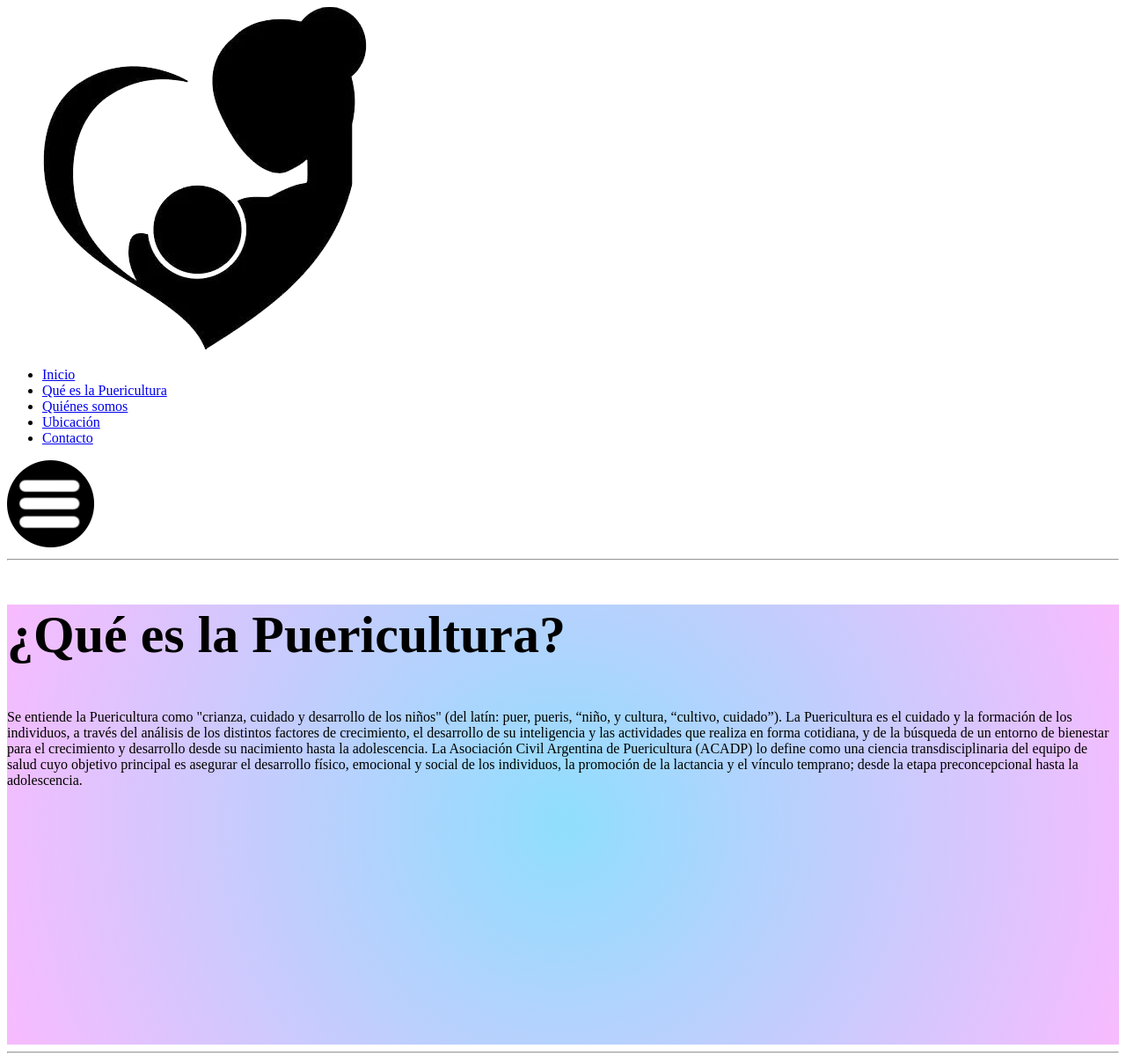
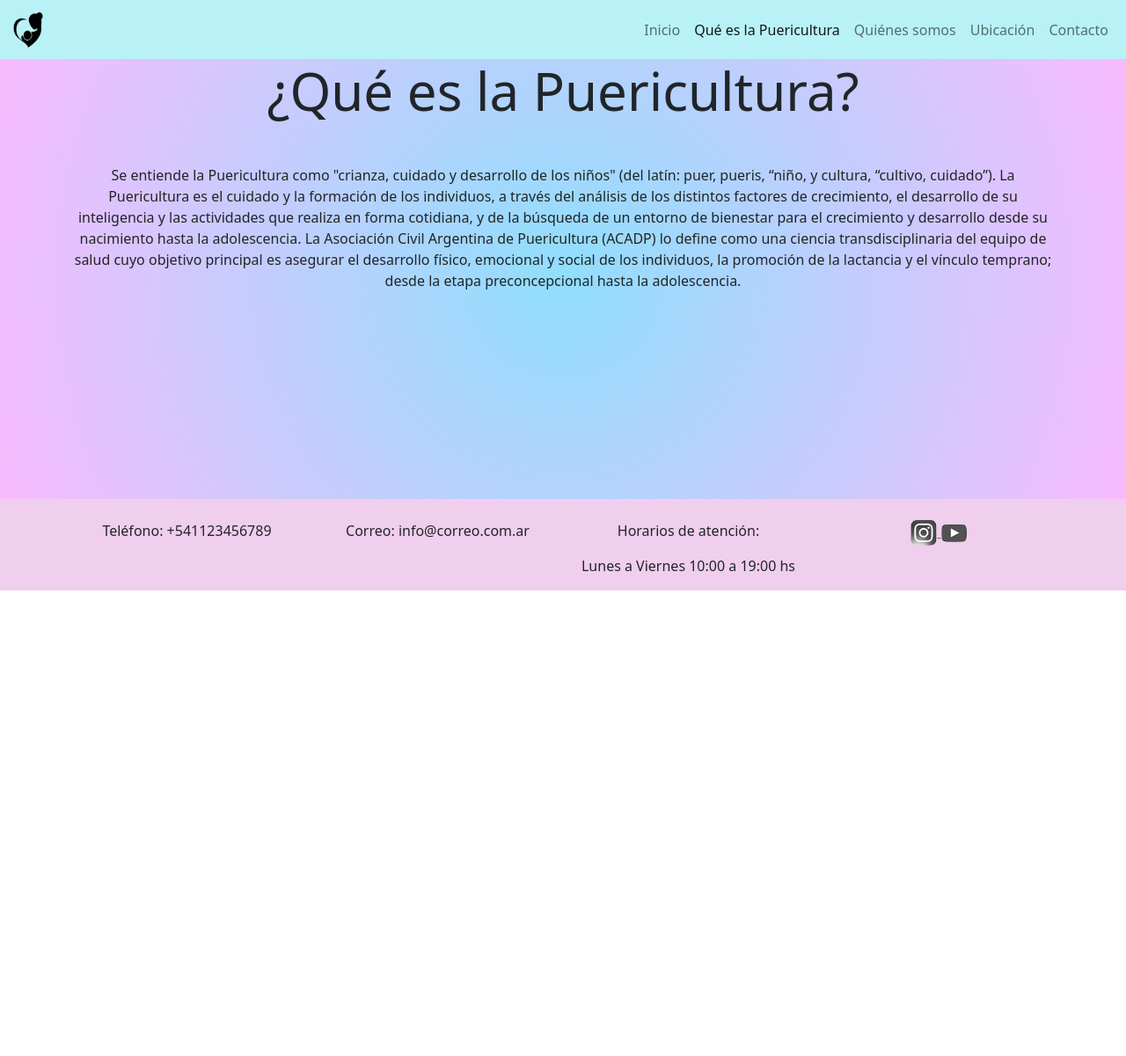
Before and after one commit to jerePerez/puericultura, a plain HTML site: page pages/significado.html in a window 1280 px wide. Shown: the top 1200 px of the page at 88% size. After the commit the page ends 800 px from the top, so only its background shows below. Drawn offline with nearby package versions, Linux system fonts and the light colour scheme.

Commit message:
se agregaron pag quienes y que es

```diff
--- a/pages/significado.html
+++ b/pages/significado.html
@@ -1,87 +1,98 @@
 <!DOCTYPE html>
-<html lang="es">
+<html lang="en">
 
 <head>
-    <meta charset="UTF-8" />
-    <meta http-equiv="X-UA-Compatible" content="IE=edge" />
-    <meta name="viewport" content="width=device-width, initial-scale=1.0" />
-    <title>Puericultura - Inicio</title>
-    <link rel="shortcut icon" href="../assets/favicon.png" />
+    <meta charset="UTF-8">
+    <meta http-equiv="X-UA-Compatible" content="IE=edge">
+    <meta name="viewport" content="width=device-width, initial-scale=1.0">
+    <title>Qué es</title>
+    <link rel="shortcut icon" href="../assets/favicon.png">
+    <link href="https://cdn.jsdelivr.net/npm/bootstrap@5.2.0-beta1/dist/css/bootstrap.min.css" rel="stylesheet">
+    <script src="https://cdn.jsdelivr.net/npm/bootstrap@5.2.0-beta1/dist/js/bootstrap.bundle.min.js"></script>
     <link rel="stylesheet" href="../css/style.css">
-    <link rel="preconnect" href="https://fonts.googleapis.com">
-    <link rel="preconnect" href="https://fonts.gstatic.com" crossorigin>
-    <link href="https://fonts.googleapis.com/css2?family=Rubik:wght@400;500&display=swap" rel="stylesheet">
 </head>
 
 <body>
-    <header class="header">
-        <div class="header__content">
-            <img src="../assets/img/logo.png" alt="logo sitio" class="imgLogo" />
-            <nav>
-                <ul class="content__navbar">
-                    <li>
-                        <a href="../index.html">Inicio </a>
+    <header class="sticky-top">
+        <nav class="navbar navbar-expand-lg" style="background-color: #b8f2f7;">
+            <div class="container-fluid">
+                <a class="navbar-brand" href="#">
+                    <img src="../assets/logo.png" alt="" width="40" height="40" class="d-inline-block align-text-top">
+                </a>
+                <button class="navbar-toggler" type="button" data-bs-toggle="collapse" data-bs-target="#navbarNav"
+                    aria-controls="navbarNav" aria-expanded="false" aria-label="Toggle navigation">
+                    <span class="navbar-toggler-icon"></span>
+                </button>
+                <div class="collapse navbar-collapse" id="navbarNav">
+                    <ul class="navbar-nav ms-auto">
+                        <li class="nav-item">
+                            <a class="nav-link" aria-current="page" href="../index.html">Inicio</a>
                         </li>
-                    <li>
-                        <a href="../pages/significado.html">Qué es la Puericultura</a>
+                        <li class="nav-item">
+                            <a class="nav-link active" href="../pages/significado.html">Qué es la Puericultura</a>
                         </li>
-                    <li>
-                        <a href="../pages/quienes.html">Quiénes somos</a>
+                        <li class="nav-item">
+                            <a class="nav-link" href="../pages/quienes.html">Quiénes somos</a>
                         </li>
-                    <li>
-                        <a href="../pages/ubicacion.html">Ubicación</a>
+                        <li class="nav-item">
+                            <a class="nav-link" href="../pages/ubicacion.html">Ubicación</a>
                         </li>
-                    <li>
-                        <a href="../pages/contacto.html">Contacto</a>
+                        <li class="nav-item">
+                            <a class="nav-link" href="../pages/contacto.html">Contacto</a>
                         </li>
                     </ul>
+                </div>
+            </div>
+        </nav>
+    </header>
 
-            </nav>
-            <img src="../assets/img/menuMob.png" alt="menu mobile" class="imgMenuMob">
+    <main>
+        <section>
+            <h1 class="text-center entrada">¿Qué es la Puericultura?</h1>
+        </section>
+
+        <section class="container mt-5 entrada">
+            <div class="row">
+                <p class="text-center">Se entiende la Puericultura como "crianza, cuidado y desarrollo de los niños"
+                    (del latín: puer, pueris, “niño, y cultura, “cultivo, cuidado”). La Puericultura es el cuidado y la
+                    formación de los individuos, a través del análisis de los distintos factores de crecimiento, el
+                    desarrollo de su inteligencia y las actividades que realiza en forma cotidiana, y de la búsqueda de
+                    un entorno de bienestar para el crecimiento y desarrollo desde su nacimiento hasta la adolescencia.
+                    La Asociación Civil Argentina de Puericultura (ACADP) lo define como una ciencia transdisciplinaria
+                    del equipo de salud cuyo objetivo principal es asegurar el desarrollo físico, emocional y social de
+                    los individuos, la promoción de la lactancia y el vínculo temprano; desde la etapa preconcepcional
+                    hasta la adolescencia.</p>
+
             </div>
-    </header>
-    <hr />
+        </section>
 
-    <main class="main">
-        <section class="main__content">
-            <h1>¿Qué es la Puericultura?</h1>
-            <p>
-                Se entiende la Puericultura como "crianza, cuidado y desarrollo de los niños" (del latín: puer, pueris,
-                “niño, y cultura, “cultivo, cuidado”).
-                La Puericultura es el cuidado y la formación de los individuos, a través del análisis de los distintos
-                factores de crecimiento, el desarrollo de su inteligencia y las actividades que realiza en forma
-                cotidiana, y de la búsqueda de un entorno de bienestar para el crecimiento y desarrollo desde su
-                nacimiento hasta la adolescencia.
 
-                La Asociación Civil Argentina de Puericultura (ACADP) lo define como una ciencia transdisciplinaria del
-                equipo de salud cuyo objetivo principal es asegurar el desarrollo físico, emocional y social de los
-                individuos, la promoción de la lactancia y el vínculo temprano; desde la etapa preconcepcional hasta la
-                adolescencia.
-            </p>
-        </section>
     </main>
 
-    <hr />
+    <footer>
+        <div class="container mt-0">
+            <div class="row justify-content-evenly">
+                <div class="col-sm-12 col-md-6 col-lg-3 text-center mt-4">
+                    <a href="tel:+541123456789" class="text-decoration-none link-dark">Teléfono: +541123456789</a>
+                </div>
+                <div class="col-sm-12 col-md-6 col-lg-3 text-center mt-4">
+                    <a href="mailto:info@correo.com.ar" class="text-decoration-none link-dark">Correo:
+                        info@correo.com.ar</a>
+                </div>
+                <div class="col-sm-12 col-md-6 col-lg-3 text-center mt-4">
+                    <p>Horarios de atención:</p>
+                    <p>Lunes a Viernes 10:00 a 19:00 hs</p>
+                </div>
+                <div class="col-sm-12 col-md-6 col-lg-3 text-center mt-4">
+                    <a href="https://www.instagram.com" target="_blank" class="color">
+                        <img src="../assets/img/instagram.png" alt="instagram" width="30" height="30" />
+                    </a>
+                    <a href="https://www.youtube.com" target="_blank" class="color">
+                        <img src="../assets/img/youtube.png" alt="youtube" width="30" height="30" />
+                    </a>
+                </div>
+            </div>
 
-    <footer class="footer">
-        <div class="footer__content">
-            <img src="../assets/img/logo.png" alt="logo" class="imgLogo" />
-        </div>
-        <div class="footer__content">
-            <a href="tel:+541123456789">Teléfono: +541123456789</a>
-            <a href="mailto:info@correo.com.ar">Correo: info@correo.com.ar</a>
-        </div>
-        <div class="footer__content">
-            <img src="../assets/img/horario.png" alt="reloj" class="imgReloj" />
-            <p>Horarios de atención: Lunes a Viernes - 10:00 a 19:00 hs</p>
-        </div>
-        <div class="footer__content">
-            <a href="https://www.instagram.com" target="_blank">
-                <img src="../assets/img/instagram.png" alt="instagram" class="imgRedes" />
-            </a>
-            <a href="https://www.youtube.com" target="_blank">
-                <img src="../assets/img/youtube.png" alt="youtube" class="imgRedes" />
-            </a>
         </div>
     </footer>
 
```
Also changed, not shown: index.html (+6 -0 lines), pages/contacto.html (+8 -2 lines), pages/quienes.html (+75 -64 lines), pages/ubicacion.html (+8 -2 lines). Lines whose indentation alone changed are shown as unchanged.
